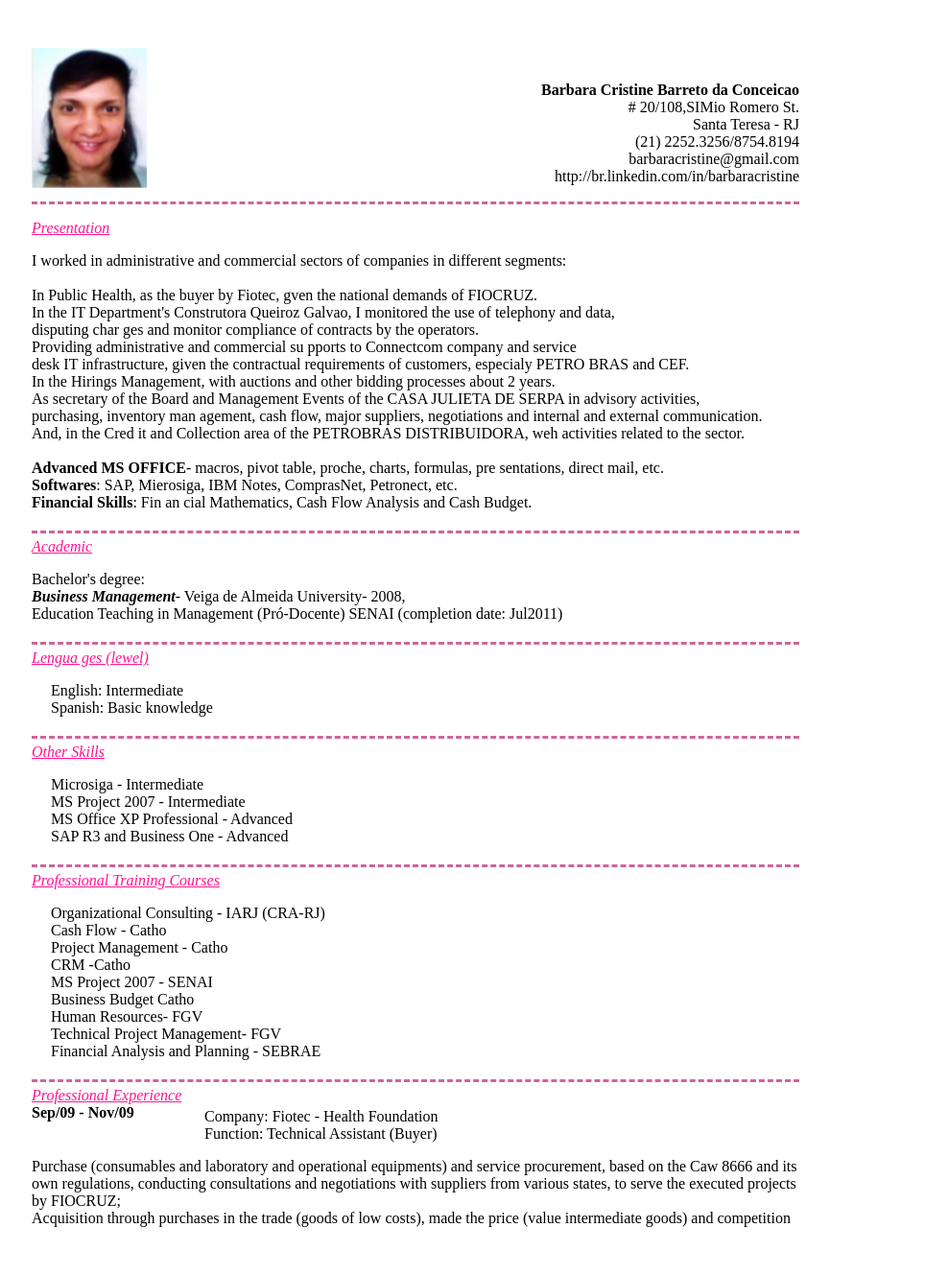
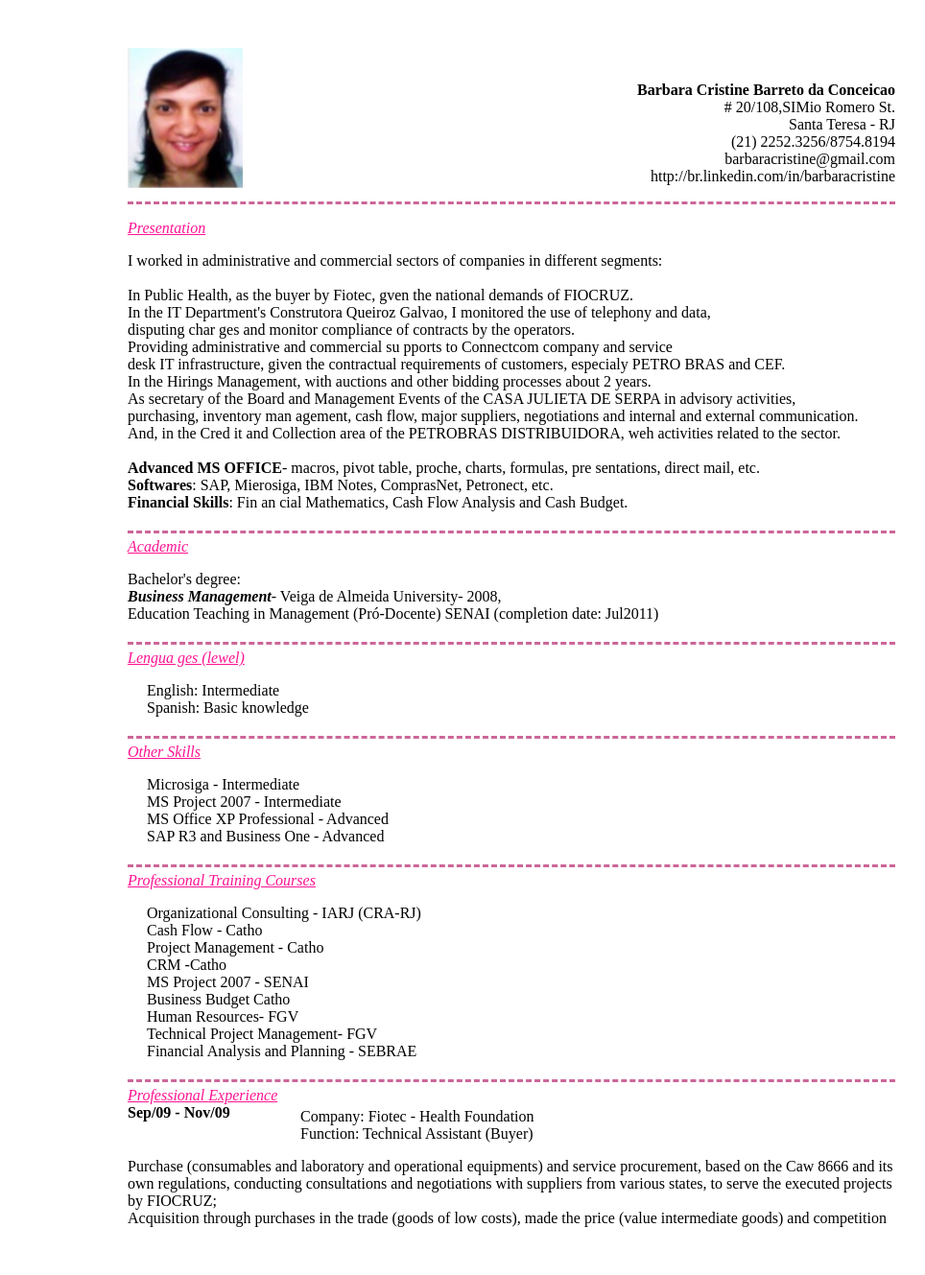
Before and after one commit to hoangsonhv/App_Heroku, a PHP site: page /Assignment2.html in a window 1280 px wide. Shown: the whole page at 96% size, without its empty margins (67-1031 px from the left). Run offline with PHP 8.4, Linux system fonts and the light colour scheme.

Commit message:
Update baitap

```diff
--- a/css/Assignment2.css
+++ b/css/Assignment2.css
@@ -2,7 +2,7 @@ body{
     width: 800px;
     margin-top: 50px;
     margin-bottom: 50px;
-    margin-left: 100px;
+    margin-left: 200px;
 }
 img{
     float:left top;
--- a/index.php
+++ b/index.php
@@ -1 +1 @@
-<?php include("Assignment2.html");
+<?php include("Assignment2.css");
```
